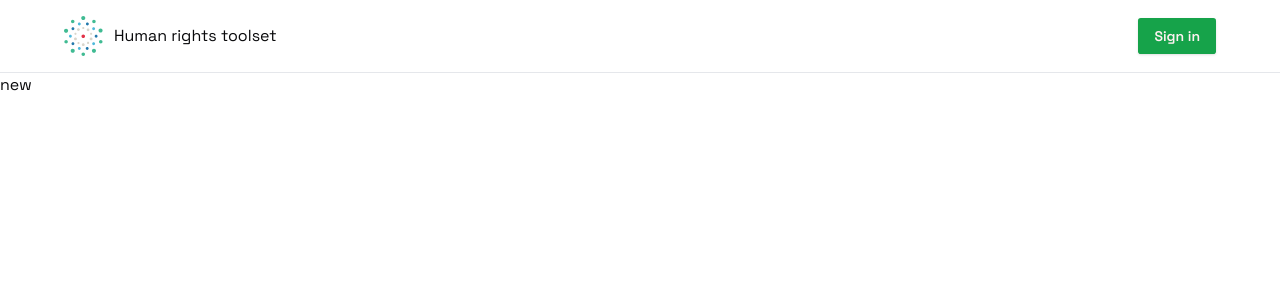
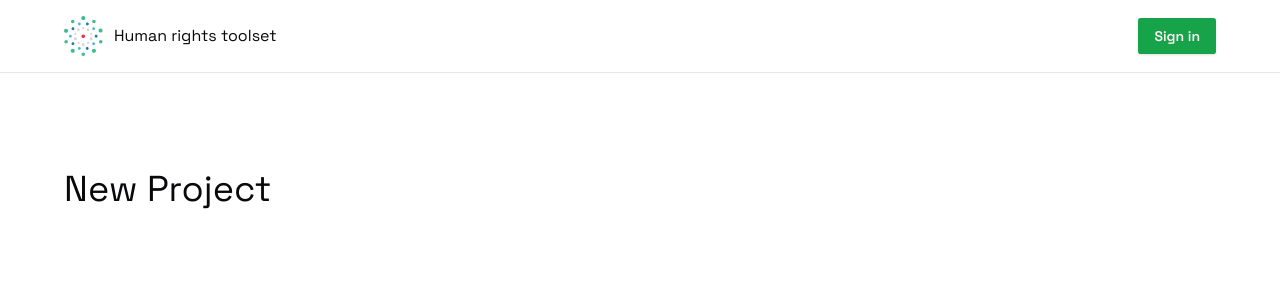
Before and after one commit to Vizzuality/tnc-human-rights-tool, a Next.js app in the folder client/: page /projects/new in a window 1280 px wide. Shown: the top 300 px of the page. Built offline with nearby package versions, Linux system fonts and the light colour scheme; no server answers.

Commit message:
Projects: new and detail components

```diff
--- a/client/src/app/projects/[id]/page.tsx
+++ b/client/src/app/projects/[id]/page.tsx
@@ -1,4 +1,6 @@
 import { Metadata } from "next";
+
+import ProjectsDetail from "@/containers/projects/detail";
 
 type ProjectsDetailPageProps = {
   params: {
@@ -14,5 +16,5 @@ export async function generateMetadata({ params }: ProjectsDetailPageProps): Pro
 }
 
 export default function ProjectsDetailPage() {
-  return "id";
+  return <ProjectsDetail />;
 }
--- a/client/src/app/projects/new/page.tsx
+++ b/client/src/app/projects/new/page.tsx
@@ -1,4 +1,6 @@
 import { Metadata } from "next";
+
+import ProjectsNew from "@/containers/projects/new";
 
 export const metadata: Metadata = {
   title: "New Project | Human Rights Tool",
@@ -6,5 +8,5 @@ export const metadata: Metadata = {
 };
 
 export default function ProjectsNewPage() {
-  return "new";
+  return <ProjectsNew />;
 }
--- a/client/src/app/projects/page.tsx
+++ b/client/src/app/projects/page.tsx
@@ -1,6 +1,6 @@
 import { Metadata } from "next";
 
-import Projects from "@/containers/projects";
+import ProjectsList from "@/containers/projects/list";
 
 export const metadata: Metadata = {
   title: "Projects | Human Rights Tool",
@@ -8,5 +8,5 @@ export const metadata: Metadata = {
 };
 
 export default function ProjectsPage() {
-  return <Projects />;
+  return <ProjectsList />;
 }
--- /dev/null
+++ b/client/src/containers/projects/detail/index.tsx
@@ -0,0 +1,17 @@
+"use client";
+
+import { useParams } from "next/navigation";
+
+import Wrapper from "@/containers/wrapper";
+
+export default function ProjectsDetail() {
+  const { id } = useParams();
+
+  return (
+    <Wrapper>
+      <section className="flex max-w-6xl grow flex-col space-y-5 py-24">
+        <h1 className="text-4xl">Project {id}</h1>
+      </section>
+    </Wrapper>
+  );
+}
--- a/client/src/containers/projects/index.tsx
+++ b/client/src/containers/projects/list/index.tsx
@@ -4,8 +4,8 @@ import Link from "next/link";
 
 import { PlusIcon } from "@radix-ui/react-icons";
 
-import { Project, columns } from "@/containers/projects/columns";
-import { ProjectsTable } from "@/containers/projects/table";
+import { Project, columns } from "@/containers/projects/list/columns";
+import { ProjectsTable } from "@/containers/projects/list/table";
 import Wrapper from "@/containers/wrapper";
 
 import { Button } from "@/components/ui/button";
@@ -72,7 +72,8 @@ export default function Projects() {
   return (
     <Wrapper>
       <section className="flex max-w-6xl grow flex-col space-y-5 py-24">
-        <div className="flex items-center justify-end">
+        <div className="flex items-center justify-between">
+          <h1 className="text-4xl">Projects</h1>
           <Link href="/projects/new">
             <Button className="items-center space-x-2">
               <span>New Project</span>
--- /dev/null
+++ b/client/src/containers/projects/new/index.tsx
@@ -0,0 +1,11 @@
+import Wrapper from "@/containers/wrapper";
+
+export default function ProjectsNew() {
+  return (
+    <Wrapper>
+      <section className="flex max-w-6xl grow flex-col space-y-5 py-24">
+        <h1 className="text-4xl">New Project</h1>
+      </section>
+    </Wrapper>
+  );
+}
```
Also changed, not shown: client/src/containers/projects/list/columns.tsx (renamed from client/src/containers/projects/columns.tsx), client/src/containers/projects/list/table.tsx (renamed from client/src/containers/projects/table.tsx).
